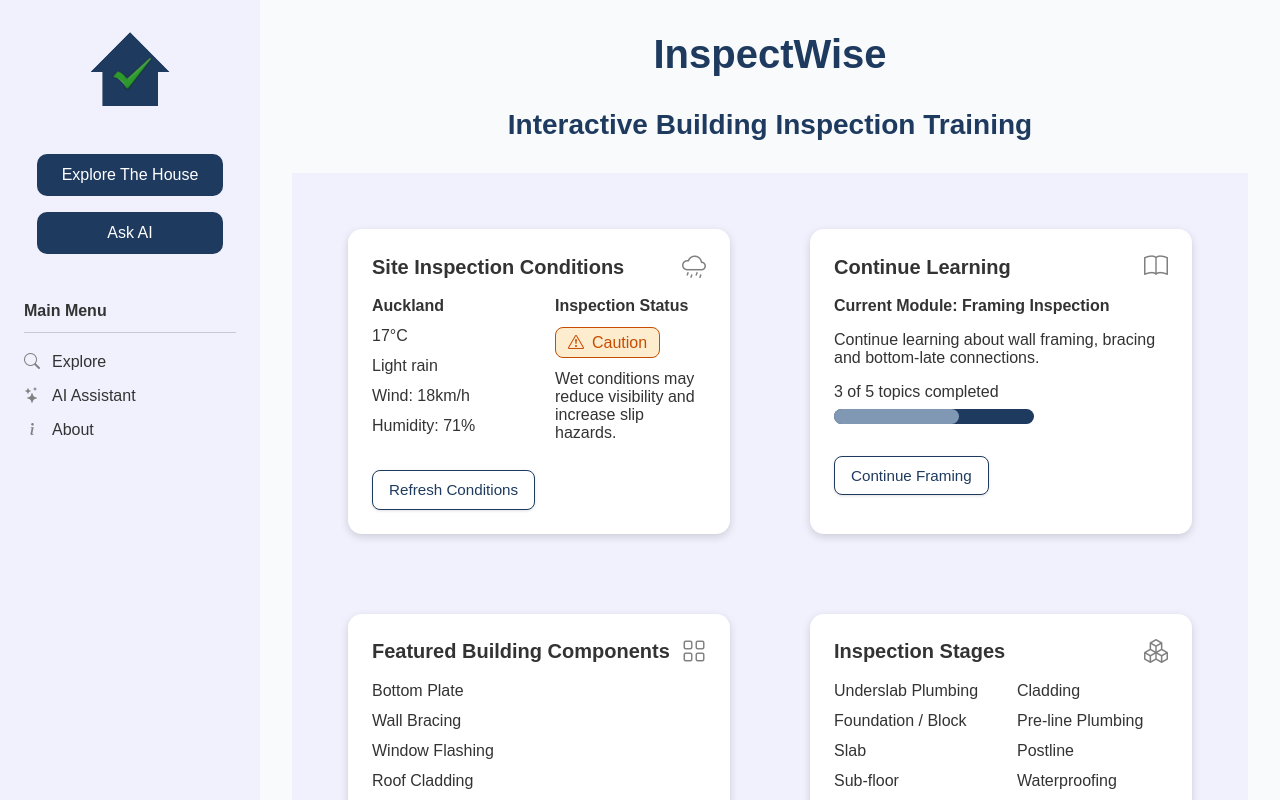
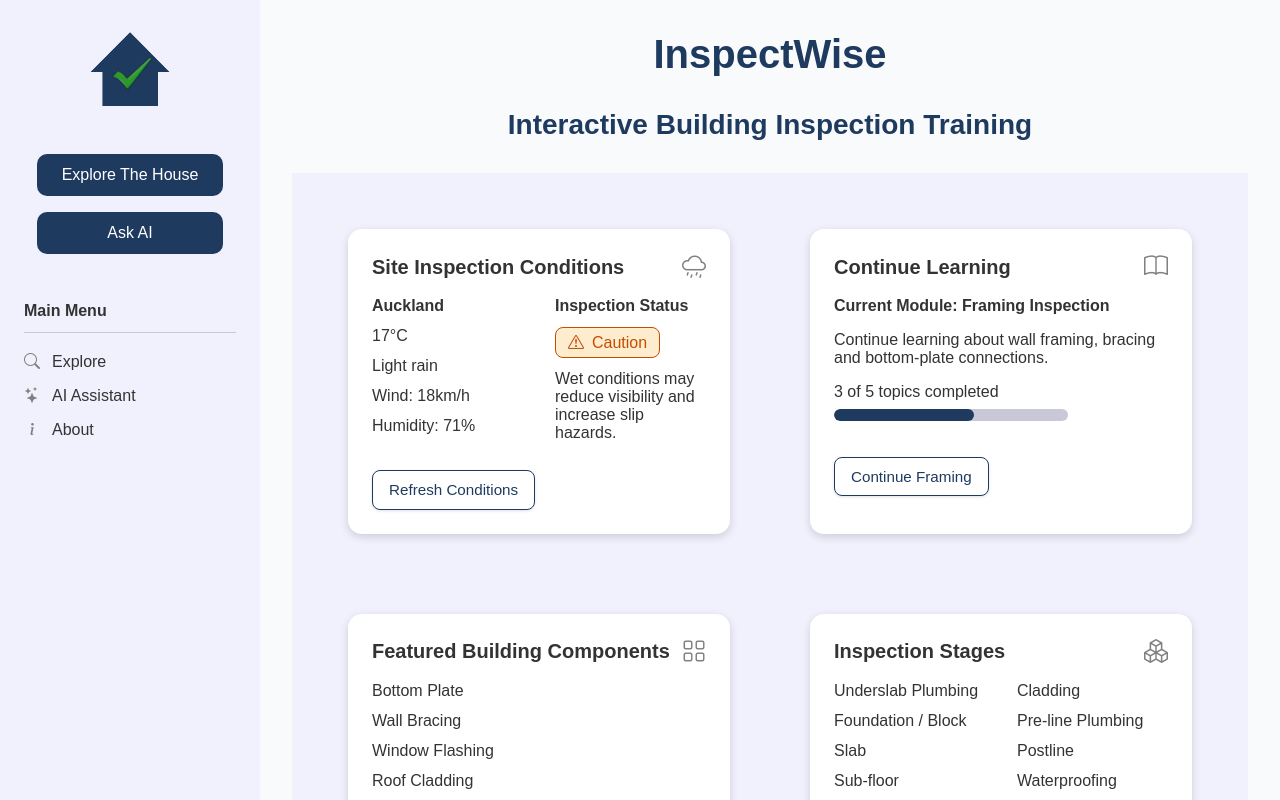
Before and after one commit to Shenene/software-engineering-training, a React (Vite) app in the folder inspectwise/client/: page / in a window 1280 px wide. Shown: the top 800 px of the page. Built offline with nearby package versions, Linux system fonts and the light colour scheme.

Commit message:
Rendered home dashboard from shared inspection data

```diff
--- a/inspectwise/client/src/components/home/ContinueLearningCard.css
+++ b/inspectwise/client/src/components/home/ContinueLearningCard.css
@@ -5,24 +5,42 @@
 }
 
 .continue-learning-card p {
+  margin-bottom: 0.5rem;
   font-weight: var(--font-weight-medium);
-  margin-bottom: 0.5rem;
 }
 
+/* ---------------------------------------------- */
+
+/* ⁡⁣⁢⁢Progress bar⁡ */
+
 .learning-progress {
-  width: 200px;
-  height: 15px;
-  background-color: var(--color-primary);
-  margin: 0 0 2rem;
-  position: relative;
-  border-radius: var(--border-radius-small);
+  width: 70%;
+  height: 0.75rem;
+  margin-bottom: 2.25rem;
+  overflow: hidden;
+  /* position: relative; */
+  border-radius: 999px;
+  background-color: var(--color-border);
 }
 
-.learning-progress-value {
-  width: 125px;
+.learning-progress__value {
+  /* width: 125px;
   height: 15px;
   background-color: var(--color-focus);
   position: absolute;
   z-index: 1;
-  border-radius: var(--border-radius-small);
+  border-radius: var(--border-radius-small); */
+  height: 100%;
+  border-radius: inherit;
+  background-color: var(--color-primary);
 }
+
+/* ---------------------------------------------- */
+
+/* ⁡⁣⁢⁡⁢⁢⁣Media queries⁡⁡ */
+
+@media (max-width: 600px) {
+  .learning-progress {
+    width: 100%;
+  }
+}
--- a/inspectwise/client/src/components/home/ContinueLearningCard.jsx
+++ b/inspectwise/client/src/components/home/ContinueLearningCard.jsx
@@ -1,8 +1,11 @@
+import { learningProgress } from "../../data/inspectionData";
 import "./ContinueLearningCard.css";
 
 // ---------------------------------- //
 
 function ContinueLearningCard() {
+  const progressPercentage = (learningProgress.completedTopics / learningProgress.totalTopics) * 100;
+
   return (
     <article className="dashboard-card continue-learning-card">
       <h2 className="dashboard-card__heading">
@@ -10,17 +13,20 @@ function ContinueLearningCard() {
         <i className="bi bi-book" aria-hidden="true"></i>
       </h2>
 
-      <h3>Current Module: Framing Inspection</h3>
-      <p>Continue learning about wall framing, bracing and bottom-late connections.</p>
+      <h3>Current Module: {learningProgress.moduleTitle}</h3>
 
-      <p>3 of 5 topics completed</p>
+      <p>{learningProgress.description}</p>
 
-      <div className="learning-progress" role="progressbar" aria-label="Framing inspection progress" aria-valuemin="0" aria-valuemax="5" aria-valuenow="3">
-        <div className="learning-progress-value"></div>
+      <p>
+        {learningProgress.completedTopics} of {learningProgress.totalTopics} topics completed
+      </p>
+
+      <div className="learning-progress" role="progressbar" aria-label={`${learningProgress.moduleTitle} progress`} aria-valuemin="0" aria-valuemax={learningProgress.totalTopics} aria-valuenow={learningProgress.completedTopics}>
+        <div className="learning-progress__value" style={{ width: `${progressPercentage}%` }}></div>
       </div>
 
       <button className="button button--secondary button--medium" type="button">
-        Continue Framing
+        Continue {learningProgress.currentStage}
       </button>
     </article>
   );
--- a/inspectwise/client/src/components/home/FeaturedComponentsCard.jsx
+++ b/inspectwise/client/src/components/home/FeaturedComponentsCard.jsx
@@ -1,6 +1,11 @@
+import { buildingComponents } from "../../data/inspectionData";
 import "./FeaturedComponentsCard.css";
 
+// ---------------------------------- //
+
 function FeaturedComponentsCard() {
+  const featuredComponents = buildingComponents.filter((component) => component.featured);
+
   return (
     <article className="dashboard-card featured-components-card">
       <h2 className="dashboard-card__heading">
@@ -9,10 +14,9 @@ function FeaturedComponentsCard() {
       </h2>
 
       <ul className="featured-components-card__list">
-        <li>Bottom Plate</li>
-        <li>Wall Bracing</li>
-        <li>Window Flashing</li>
-        <li>Roof Cladding</li>
+        {featuredComponents.map((component) => (
+          <li key={component.id}>{component.name}</li>
+        ))}
       </ul>
     </article>
   );
--- a/inspectwise/client/src/components/home/InspectionStagesCard.jsx
+++ b/inspectwise/client/src/components/home/InspectionStagesCard.jsx
@@ -1,3 +1,4 @@
+import { inspectionStages } from "../../data/inspectionData";
 import "./InspectionStagesCard.css";
 
 // ---------------------------------- //
@@ -11,18 +12,9 @@ function InspectionStagesCard() {
       </h2>
 
       <ul className="inspection-stages-card__list">
-        <li>Underslab Plumbing</li>
-        <li>Foundation / Block</li>
-        <li>Slab</li>
-        <li>Sub-floor</li>
-        <li>Framing</li>
-        <li>Pre-Cladding / Wrap</li>
-        <li>Cladding</li>
-        <li>Pre-line Plumbing</li>
-        <li>Postline</li>
-        <li>Waterproofing</li>
-        <li>Drainage</li>
-        <li>Final</li>
+        {inspectionStages.map((stage) => (
+          <li key={stage}>{stage}</li>
+        ))}
       </ul>
     </article>
   );
--- /dev/null
+++ b/inspectwise/client/src/data/inspectionData.js
@@ -0,0 +1,47 @@
+// Shared inspection data
+
+export const buildingComponents = [
+  {
+    id: "bottom-plate",
+    name: "Bottom Plate",
+    stage: "Framing",
+    summary: "Supports wall framing and transfers structural loads to the concrete foundation.",
+    featured: true,
+    completed: false,
+  },
+  {
+    id: "wall-bracing",
+    name: "Wall Bracing",
+    stage: "Framing",
+    summary: "Provides resistance against horizontal wind and earthquake loads.",
+    featured: true,
+    completed: true,
+  },
+  {
+    id: "window-flashing",
+    name: "Window Flashing",
+    stage: "Pre-Cladding / Wrap",
+    summary: "Helps direct water away from window openings and prevent moisture entry.",
+    featured: true,
+    completed: false,
+  },
+  {
+    id: "roof-cladding",
+    name: "Roof Cladding",
+    stage: "Cladding",
+    summary: "Forms the external weatherproof covering of the roof.",
+    featured: true,
+    completed: false,
+  },
+];
+
+export const inspectionStages = ["Underslab Plumbing", "Foundation / Block", "Slab", "Sub-floor", "Framing", "Pre-Cladding / Wrap", "Cladding", "Pre-line Plumbing", "Postline", "Waterproofing", "Drainage", "Final"];
+
+export const learningProgress = {
+  currentStage: "Framing",
+  moduleTitle: "Framing Inspection",
+  description: "Continue learning about wall framing, bracing and bottom-plate connections.",
+  completedTopics: 3,
+  totalTopics: 5,
+  resumeComponentId: "bottom-plate",
+};
```
